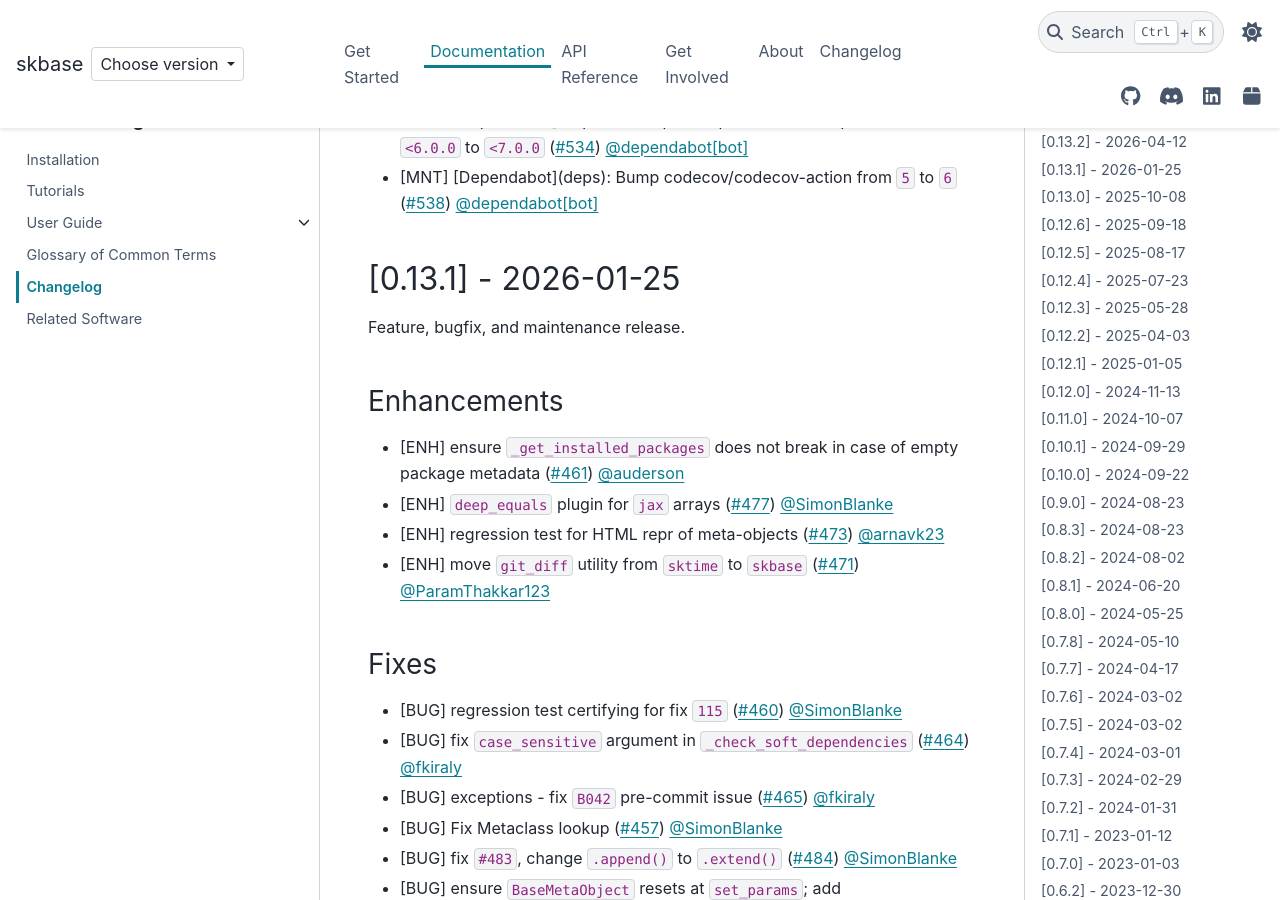
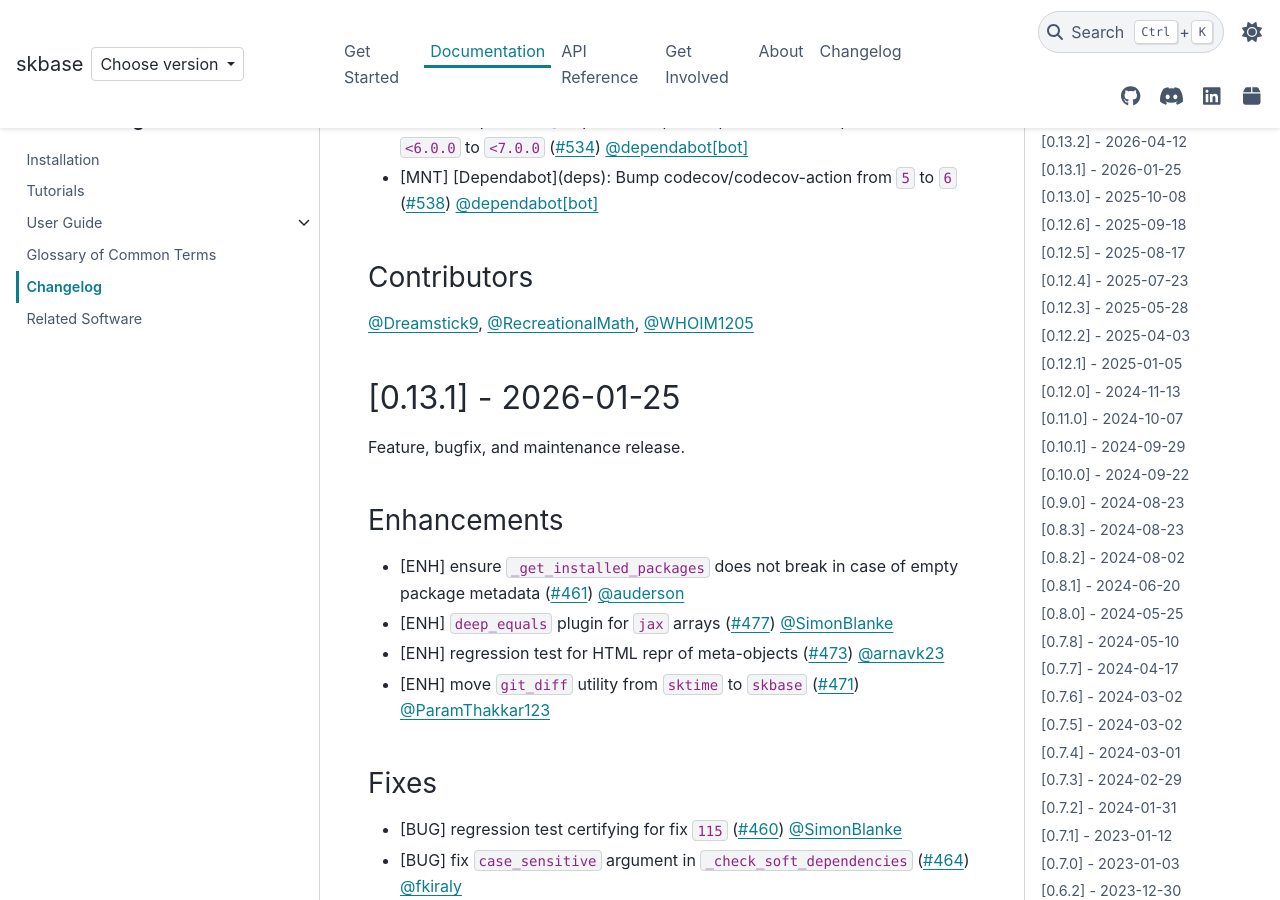
Before and after one commit to sktime/skbase, a Sphinx documentation site: the page built from docs/source/user_documentation/changelog.rst, in a window 1280 px wide and 900 px high, scrolled down 1101 px. Built offline with Sphinx 7.4.7 and the PyData theme 0.15.4, drawn with Linux system fonts in a browser that asks for light colours; comment, search, counter and statistics services are not loaded.

Commit message:
Update changelog.rst

```diff
--- a/docs/source/user_documentation/changelog.rst
+++ b/docs/source/user_documentation/changelog.rst
@@ -48,6 +48,12 @@ Maintenance
   from ``<6.0.0`` to ``<7.0.0`` (:pr:`534`) :user:`dependabot[bot]`
 * [MNT] [Dependabot](deps): Bump codecov/codecov-action
   from ``5`` to ``6`` (:pr:`538`) :user:`dependabot[bot]`
+
+Contributors
+------------
+:user:`Dreamstick9`,
+:user:`RecreationalMath`,
+:user:`WHOIM1205`
 
 
 [0.13.1] - 2026-01-25
```
